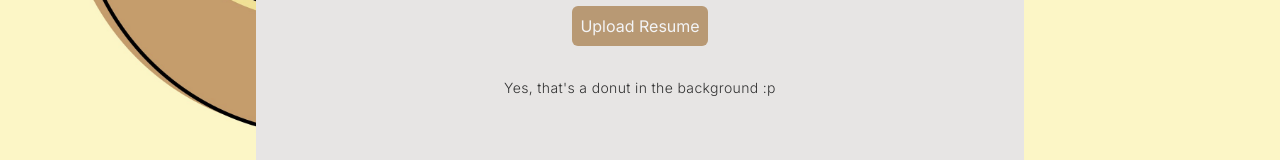
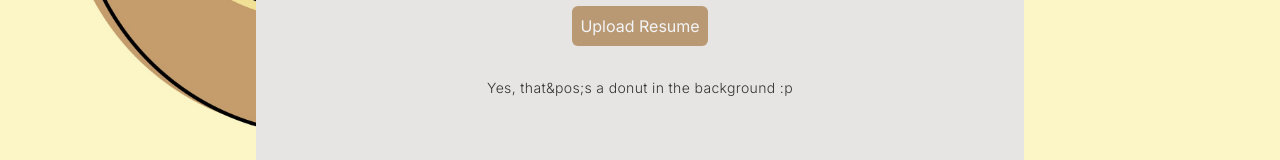
Before and after one commit to abhinavsingh1311/resume-scanner, a Next.js app in the folder resume-scanner/: page / in a window 1280 px wide. Shown: the part 508-668 px from the top of the page. Built offline with nearby package versions, Linux system fonts and the light colour scheme.

Commit message:
fix: escape char

```diff
--- a/resume-scanner/src/app/page.tsx
+++ b/resume-scanner/src/app/page.tsx
@@ -24,7 +24,7 @@ export default function Home() {
           </div>
 
           <div className="w-full flex justify-center hidden md: inline lg:inline">
-            <p className="text-center p-2 tracking-wide text-brown-100 text-sm font-light">Yes, that's a donut in the background :p </p>
+            <p className="text-center p-2 tracking-wide text-brown-100 text-sm font-light">Yes, that&pos;s a donut in the background :p </p>
           </div>
         </main>
 
```
